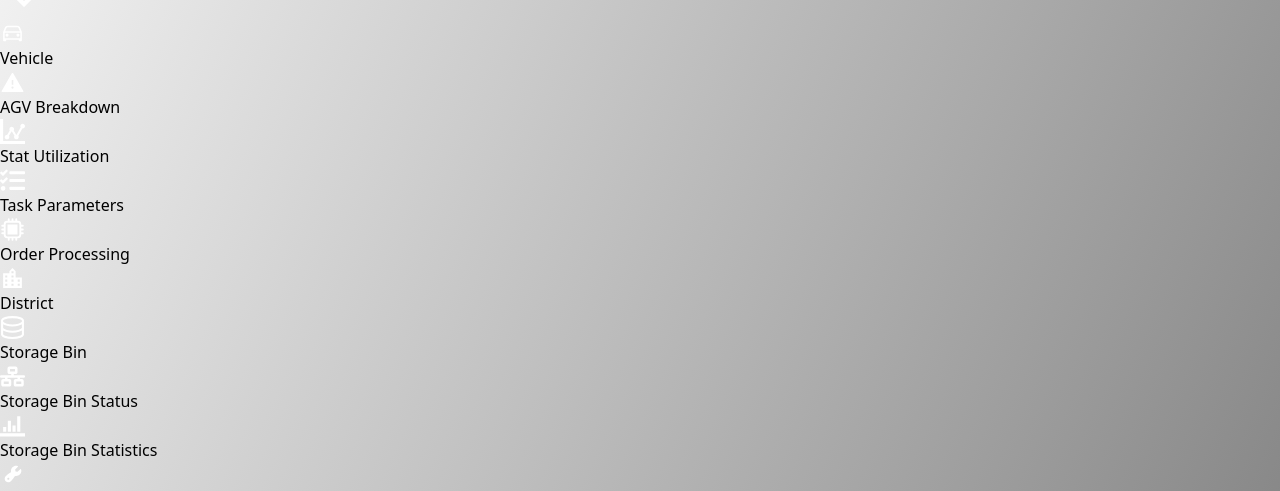
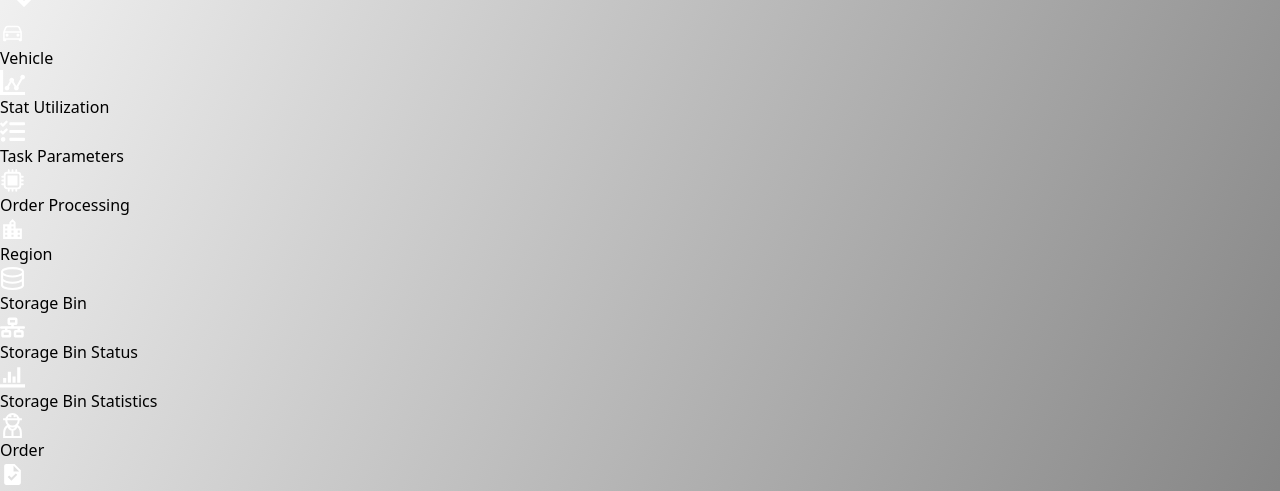
Before and after one commit to ROBIS-RCS/rcs, a React (Vite) app in the folder RCS/: page /home in a window 1280 px wide. Shown: the part 448-939 px from the top of the page. Built offline with nearby package versions, Linux system fonts and the light colour scheme.

Commit message:
Some changes are done

```diff
--- a/RCS/src/App.jsx
+++ b/RCS/src/App.jsx
@@ -1,24 +1,26 @@
 import React from 'react';
 import { useState } from 'react';
-import { BrowserRouter as Router, Routes, Route, } from 'react-router-dom';
+import { BrowserRouter as Router, Routes, Route, redirect} from 'react-router-dom';
 import Sidebar from './Components/Sidebar/Sidebar';
 import Loginpage from './Components/login/Loginpage';
 import SignupPage from './Components/login/SignupPage';
 import Signin from './Components/login/NewSiginup/Signin'
 import { supabase } from '../server/createClient';
 import Login from './Components/login/NewLogin/Login';
+import Home from './Pages/Home';
 
 function App() {
-  const [count, setCount] = useState(0);
   return (
     <div className='w-full h-full p-0 m-0'>
       <Router>
         <Routes location={location} key={location.pathname}>
           <Route path='/' element={<Loginpage />} />
           <Route path='/signup' element={<SignupPage />} />
-          <Route path='/home' element={<Sidebar/>}></Route>
+          <Route path='/home' element={<Home/>}></Route>
         </Routes>
       </Router>
+
+
     </div>
   );
 }
--- a/RCS/src/Components/Sidebar/DropDown.jsx
+++ b/RCS/src/Components/Sidebar/DropDown.jsx
@@ -32,8 +32,8 @@ const DropDown = ({ title, optionsArray, icon }) => {
       <div
         className={
           clicked
-            ? "w-[calc(100%+40px)] flex h-full duration-300 rounded-b-[10px]"
-            : "h-0 w-0 hidden duration-300 "
+            ? "w-[calc(100%+40px)] animaton-show h-full duration-300 rounded-b-[10px]"
+            : "h-0 w-0 animation-hidden hidden duration-300 "
         }
       >
         <div className="w-full h-full bg-[#282828] p-2 grid gap-2 rounded-[6px]">
--- a/RCS/src/Components/Sidebar/Sidebar.jsx
+++ b/RCS/src/Components/Sidebar/Sidebar.jsx
@@ -35,11 +35,11 @@ const dataRCS = [
       logo:<IoCarOutline size={25} color="white"/>,
       path:"/",
   },
-  {
-      name:"AGV Breakdown",
-      logo:<AiFillWarning size={25} color="white"/>,
-      path:"/",
-  },
+//   {
+//       name:"AGV Breakdown",
+//       logo:<AiFillWarning size={25} color="white"/>,
+//       path:"/",
+//   },
   {
       name:"Stat Utilization",
       logo:<ImStatsDots size={25} color="white"/>,
@@ -56,7 +56,7 @@ const dataRCS = [
       path:"/",
   },
   {
-      name:"District",
+      name:"Region",
       logo:<MdOutlineLocationCity size={25} color="white"/>,
       path:"/",
   },
@@ -75,11 +75,11 @@ const dataRCS = [
       logo:<ImStatsBars size={25} color="white"/>,
       path:"/",
   },
-  {
-      name:"Current Order",
-      logo:<TiSpanner size={25} color="white"/>,
-      path:"/",
-  },
+//   {
+//       name:"Current Order",
+//       logo:<TiSpanner size={25} color="white"/>,
+//       path:"/",
+//   },
   {
       name:"Order",
       logo:<GrUserWorker size={25} color="white"/>,
@@ -154,7 +154,7 @@ const dataMS =[
 ]
 const Sidebar = () => {
     return (
-      <div className='w-[20%] h-screen bg-[#911515] duration-500ms flex items-center justify-start flex-col gap-2.5 pb-10 hoverShowSideBar overflow-y-scroll '>
+      <div className='w-[350px] h-screen bg-[#911515] duration-500ms flex items-center justify-start flex-col gap-2.5 pb-10 hoverShowSideBar overflow-y-scroll '>
         <div className='w-[calc(100%-30px)] drop-shadow-2xl flex items-center justify-start px-2 py-5'>
             <img src={MothersonS} alt="" className='w-[200px]'/>
         </div>
--- a/RCS/src/Components/login/Loginpage.jsx
+++ b/RCS/src/Components/login/Loginpage.jsx
@@ -75,7 +75,7 @@ const Login = () => {
 
                     <div className="w-full flex flex-col items-center justify-center mt-[70px] gap-2">
                         <input type="submit" value="Login" className="px-10 py-2 bg-[#D82226] text-white font-bold text-[18px] rounded-[6px] hover:bg-[#d82225ee]" />
-                        <Link to="/signup">
+                        <Link to="/home">
   <p className="text-[12px] font-semibold text-black hover:underline hover:duration-200">Create new user?</p>
 </Link>
                     </div>
--- a/RCS/src/Components/login/NewLogin/Login.jsx
+++ b/RCS/src/Components/login/NewLogin/Login.jsx
@@ -77,7 +77,7 @@ const Login = () => {
 
                     <div className="w-full flex flex-col items-center justify-center mt-[70px] gap-2">
                         <input type="submit" value="Login" className="px-10 py-2 bg-[#D82226] text-white font-bold text-[18px] rounded-[6px] hover:bg-[#d82225ee]" />
-                        <Link to="/newsign"><p className="text-[12px] font-semibold text-black hover:underline hover:duration-200">   Craete new user ?   </p></Link>
+                        <Link to="/home"><p className="text-[12px] font-semibold text-black hover:underline hover:duration-200">   Craete new user ?   </p></Link>
                     </div>
 
                 </div>
--- /dev/null
+++ b/RCS/src/Pages/Home.jsx
@@ -0,0 +1,24 @@
+import Sidebar from "../Components/Sidebar/Sidebar"
+import {Routes, Route} from "react-router-dom"
+import Welcome from "./Sub-Pages/Welcome"
+
+
+const Home = () => {
+  return (
+    <div className="w-full h-full flex">
+           <Sidebar/>
+        <div className="w-[calc(100%-350px)] p-2">
+            <div className="w-full bg-[#FFFFFFC0] p-20 rounded-[20px]">
+                <Routes>
+                    <Route path="/welcome" element={<Welcome/>}></Route>
+                    <Route ></Route>
+                </Routes>
+            </div>
+        </div>
+
+
+    </div>
+  )
+}
+
+export default Home
--- /dev/null
+++ b/RCS/src/Pages/Sub-Pages/Welcome.jsx
@@ -0,0 +1,9 @@
+const Welcome = () => {
+  return (
+    <div className="w-full h-full flex items-center justify-center ">
+        <p>Welcome to motherson</p>
+    </div>
+  )
+}
+
+export default Welcome
--- a/RCS/src/index.css
+++ b/RCS/src/index.css
@@ -7,3 +7,46 @@ body {
     padding: 0px;
     margin: 0px;
 }
+
+
+/* animation for DropDown */
+
+.animation-show {
+    animation: scaleShow 300ms ease-in-out forwards linear;
+    transform-origin: top center
+}
+
+.animation-hidden {
+    animation: scaleHide 300ms ease-in-out forwards linear;
+    transform-origin: top center
+}
+
+@keyframes scaleShow {
+    0% {
+        transform: scalex(0);
+        display: hidden;
+    }
+    80% {
+        transform: scaleY(1.1);
+        display: block;
+    }
+    100% {
+        transform: scaleY(1)
+    }
+}
+
+@keyframes scaleHide {
+    0% {
+        transform: scaleY(1);
+        display: block;
+    }
+    80% {
+        transform: scaleY(1.1);
+        display:hidden
+    }
+    100% {
+        transform: scaleY(0);
+        display: hidden;
+
+    }
+}
```
